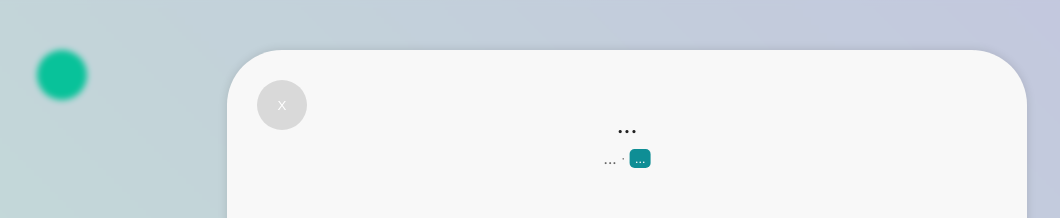
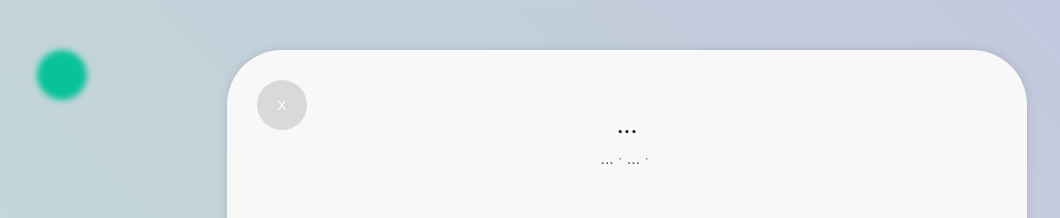
Before and after one commit to namooplus/namoo, a Next.js app in the folder apps/note/: page /posts/1 in a window 1280 px wide. Shown: the top 218 px of the page, without its empty margins (13-1073 px from the left). Built offline with nearby package versions, Linux system fonts and the light colour scheme.

Commit message:
feat: add filters

```diff
--- a/apps/note/package.json
+++ b/apps/note/package.json
@@ -11,7 +11,8 @@
   "dependencies": {
     "next": "14.1.3",
     "react": "^18",
-    "react-dom": "^18"
+    "react-dom": "^18",
+    "react-icons": "^5.1.0"
   },
   "devDependencies": {
     "@types/node": "^20",
--- a/apps/note/src/components/PostItem/index.module.css
+++ b/apps/note/src/components/PostItem/index.module.css
@@ -31,18 +31,18 @@
   color: #666666;
 }
 
+.date {
+  font-size: 12px;
+}
+
+.category {
+  font-size: 12px;
+}
+
 .tags {
   display: flex;
   align-items: center;
   gap: 2px;
-}
-
-.category {
-  font-size: 9px;
-  color: #ffffff;
-  background-color: #0f8e95;
-  padding: 2px 5px;
-  border-radius: 5px;
 }
 
 .tag {
--- a/apps/note/src/components/PostItem/index.tsx
+++ b/apps/note/src/components/PostItem/index.tsx
@@ -61,10 +61,11 @@ const PostItem = ({ id, ...post }: Readonly<PostSummary>) => {
     >
       <p className={styles.title}>{post.title}</p>
       <div className={styles.metadata}>
-        <span>{post.date}</span>
+        <span className={styles.date}>{post.date}</span>
+        <span>·</span>
+        <span className={styles.category}>{post.category}</span>
         <span>·</span>
         <div className={styles.tags}>
-          <span className={styles.category}>{post.category}</span>
           {post.tags.map((tag) => (
             <span key={tag} className={styles.tag}>
               {tag}
--- a/apps/note/src/components/PostList/index.module.css
+++ b/apps/note/src/components/PostList/index.module.css
@@ -11,3 +11,28 @@
   padding: 100px 50px 0 0;
   gap: 20px;
 }
+
+.filters {
+  display: flex;
+  align-items: center;
+  gap: 10px;
+  padding: 10px;
+}
+
+.filter {
+  display: flex;
+  align-items: center;
+  gap: 4px;
+
+  padding: 7px 10px;
+  border-radius: 20px;
+
+  font-size: 14px;
+  color: #046859;
+
+  transition: background-color ease 0.5s;
+}
+
+.filter:hover {
+  background-color: #00000010;
+}
--- a/apps/note/src/components/PostList/index.tsx
+++ b/apps/note/src/components/PostList/index.tsx
@@ -1,11 +1,22 @@
 import PostItem from "@/components/PostItem";
 import { posts } from "@/data/post";
 import styles from "./index.module.css";
+import { IoIosArrowDown } from "react-icons/io";
 
 const PostList = ({}: Readonly<{}>) => {
   return (
     <div className={styles.wrapper}>
       <div className={styles.container}>
+        {/* Filter */}
+        <div className={styles.filters}>
+          <div className={styles.filter}>
+            Category <IoIosArrowDown />
+          </div>
+          <div className={styles.filter}>
+            Tags <IoIosArrowDown />
+          </div>
+        </div>
+        {/* Content */}
         {posts.map((post) => (
           <PostItem key={post.id} {...post} />
         ))}
--- a/apps/note/src/components/PostModal/index.module.css
+++ b/apps/note/src/components/PostModal/index.module.css
@@ -62,19 +62,14 @@
   transition: font-size ease 0.5s;
 }
 
+.category {
+  transition: font-size ease 0.5s;
+}
+
 .tags {
   display: flex;
   align-items: center;
   gap: 2px;
-}
-
-.category {
-  color: #ffffff;
-  background-color: #0f8e95;
-  padding: 2px 5px;
-  border-radius: 5px;
-
-  transition: font-size ease 0.5s;
 }
 
 .tag {
--- a/apps/note/src/components/PostModal/index.tsx
+++ b/apps/note/src/components/PostModal/index.tsx
@@ -86,10 +86,11 @@ const PostModal = ({
               {postSelection?.date ?? "..."}
             </span>
             <span>·</span>
+            <span className={styles.category} style={style.category}>
+              {postSelection?.category ?? "..."}
+            </span>
+            <span>·</span>
             <div className={styles.tags}>
-              <span className={styles.category} style={style.category}>
-                {postSelection?.category ?? "..."}
-              </span>
               {postSelection?.tags.map((tag) => (
                 <span key={tag} className={styles.tag} style={style.tag}>
                   {tag}
--- a/apps/note/src/utils/style.ts
+++ b/apps/note/src/utils/style.ts
@@ -46,7 +46,7 @@ export const generatePostModalStyle = ({
         fontSize: "12px",
       },
       category: {
-        fontSize: "9px",
+        fontSize: "12px",
       },
       tag: {
         fontSize: "9px",
@@ -87,7 +87,7 @@ export const generatePostModalStyle = ({
       fontSize: "15px",
     },
     category: {
-      fontSize: "12px",
+      fontSize: "15px",
     },
     tag: {
       fontSize: "12px",
```
Also changed, not shown: 1 other file (tests, documents, lock files or other folders).
